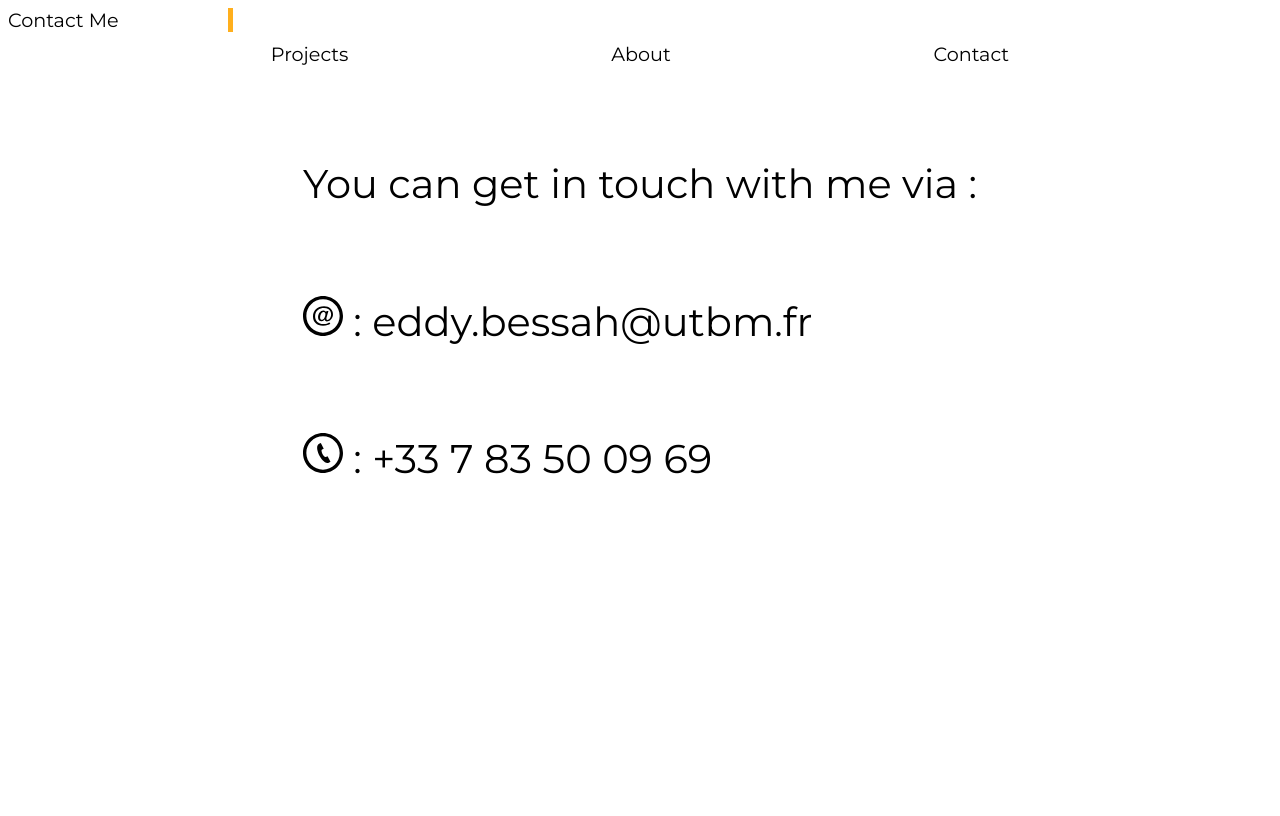
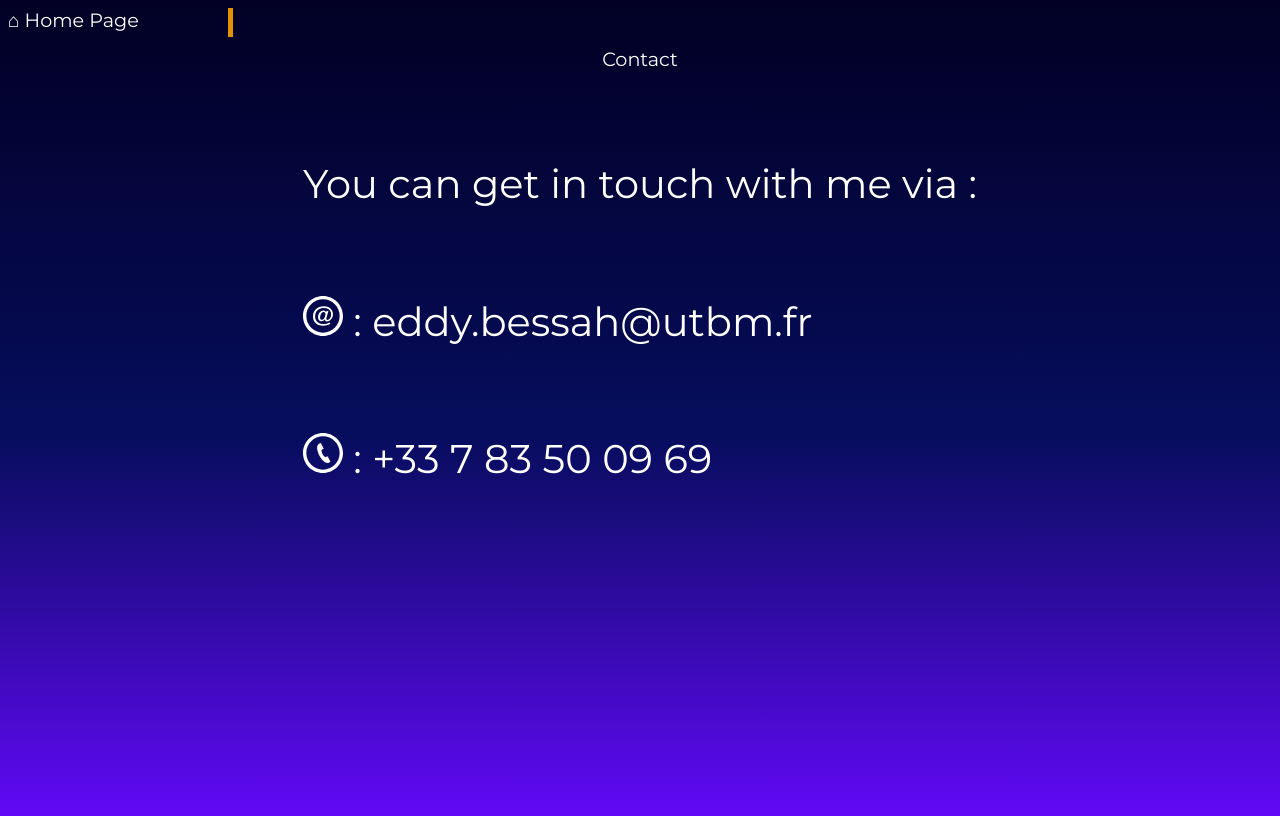
Before and after one commit to EddyBess/portfolio_django, a Django app: page /contact/ in a window 1280 px wide. Before the commit the page ends 474 px from the top, so only its background shows below. Run offline with Django 4.2, Linux system fonts and the light colour scheme.

Commit message:
Version revue

```diff
--- a/portfolio/settings.py
+++ b/portfolio/settings.py
@@ -86,7 +86,7 @@ DATABASES = {
     'default': {
         'ENGINE': 'django.db.backends.sqlite3',
 
-        'NAME':'/Volumes/Crucial X6/dev/portfolio_django 2/db.sqlite3'
+        'NAME':'/Volumes/Crucial X6/dev/web/portfolio_django/db.sqlite3'
 
     }
 }
--- a/portfolioapp/static/details.css
+++ b/portfolioapp/static/details.css
@@ -2,6 +2,9 @@
 
 body{
     font-family: "Montserrat";
+    color: white;
+    background: linear-gradient(180deg, rgba(2,0,36,1) 0%, rgba(6,13,92,1) 53%, rgba(97,9,246,1) 100%);
+    height: 100vh;
 }
 
 .header{
@@ -73,7 +76,7 @@ span{
     position: relative;
     padding-bottom: 5px;
     text-decoration: none;
-    color: black;
+    color: white;
     font-size: 25px;
 }
 
@@ -120,6 +123,7 @@ span{
     }
     span{
         font-size: 2vw;
+
     }
     #link{
         font-size: 2vw;
--- a/portfolioapp/static/navbar.css
+++ b/portfolioapp/static/navbar.css
@@ -1,4 +1,11 @@
 @import url('https://fonts.googleapis.com/css2?family=Montserrat:wght@300;400;700&display=swap');
+body{
+    background: linear-gradient(180deg, rgba(2,0,36,1) 0%, rgba(6,13,92,1) 53%, rgba(97,9,246,1) 100%);
+    height: 100vh;
+    color: white;
+}
+
+
 .header{
     display: flex;
     flex-direction: column;
@@ -18,7 +25,7 @@
 }
 a{
     text-decoration: none;
-    color: black;
+    color: white;
 }
 .navlink {
     display: inline-block;
@@ -51,6 +58,7 @@ strong{
     font-family: 'Montserrat', sans-serif;
     font-size: 1.5vw;
     font-weight: 400;
+    color: white;
 }
 @keyframes blink {
     from{border-color: transparent;}
--- a/portfolioapp/templates/portoflioapp/about.html
+++ b/portfolioapp/templates/portoflioapp/about.html
@@ -1,7 +1,7 @@
 {% extends "./navbar.html"%}
 {% block title %}About{% endblock  %}
+{%block currentPage%}<a href="/about">About</a>{%endblock%}
 
-{% block strong %}<strong>About Me</strong>{% endblock  %}
 {% load static%}
 
 {% block css %}
--- a/portfolioapp/templates/portoflioapp/contact.html
+++ b/portfolioapp/templates/portoflioapp/contact.html
@@ -1,7 +1,7 @@
 {% extends "./navbar.html" %}
 {% block title %}Contact{% endblock %}
+{%block currentPage%}<a href="/contact">Contact</a>{%endblock%}
 
-{% block strong %}<strong> Contact Me </strong>{% endblock %}
 {% load static %}
 {% block css %}
 <link rel="stylesheet" href="{% static 'contact.css' %}">
@@ -13,12 +13,12 @@
     You can get in touch with me via :
 </span>
 <span>
-    <svg xmlns="http://www.w3.org/2000/svg" width="40" height="40" viewBox="0 0 24 24"><path d="M12 2c5.514 0 10 4.486 10 10s-4.486 10-10 10-10-4.486-10-10 4.486-10 10-10zm0-2c-6.627 0-12 5.373-12 12s5.373 12 12 12 12-5.373 12-12-5.373-12-12-12zm.021 17.824c-3.907 0-6.021-2.438-6.021-5.586 0-3.363 2.381-6.062 6.638-6.062 3.107 0 5.362 2.019 5.362 4.801 0 4.356-5.165 5.506-4.906 3.021-.354.555-.927 1.177-2.026 1.177-1.257 0-2.04-.92-2.04-2.403 0-2.222 1.461-4.1 3.19-4.1.829 0 1.399.438 1.638 1.11l.232-.816h1.169c-.122.416-1.161 4.264-1.161 4.264-.323 1.333.675 1.356 1.562.648 1.665-1.29 1.75-4.664-.499-6.071-2.411-1.445-7.897-.551-7.897 4.347 0 2.806 1.976 4.691 4.914 4.691 1.719 0 2.771-.465 3.648-.974l.588.849c-.856.482-2.231 1.104-4.391 1.104zm-1.172-7.153c-.357.67-.588 1.538-.588 2.212 0 1.805 1.761 1.816 2.626.12.356-.697.586-1.586.586-2.265 0-1.458-1.748-1.717-2.624-.067z"/></svg>
+    <svg xmlns="http://www.w3.org/2000/svg" width="40" height="40" viewBox="0 0 24 24"><path fill="#FFFFFF" d="M12 2c5.514 0 10 4.486 10 10s-4.486 10-10 10-10-4.486-10-10 4.486-10 10-10zm0-2c-6.627 0-12 5.373-12 12s5.373 12 12 12 12-5.373 12-12-5.373-12-12-12zm.021 17.824c-3.907 0-6.021-2.438-6.021-5.586 0-3.363 2.381-6.062 6.638-6.062 3.107 0 5.362 2.019 5.362 4.801 0 4.356-5.165 5.506-4.906 3.021-.354.555-.927 1.177-2.026 1.177-1.257 0-2.04-.92-2.04-2.403 0-2.222 1.461-4.1 3.19-4.1.829 0 1.399.438 1.638 1.11l.232-.816h1.169c-.122.416-1.161 4.264-1.161 4.264-.323 1.333.675 1.356 1.562.648 1.665-1.29 1.75-4.664-.499-6.071-2.411-1.445-7.897-.551-7.897 4.347 0 2.806 1.976 4.691 4.914 4.691 1.719 0 2.771-.465 3.648-.974l.588.849c-.856.482-2.231 1.104-4.391 1.104zm-1.172-7.153c-.357.67-.588 1.538-.588 2.212 0 1.805 1.761 1.816 2.626.12.356-.697.586-1.586.586-2.265 0-1.458-1.748-1.717-2.624-.067z"/></svg>
     : <a href="mailto:eddy.bessah@utbm.fr">eddy.bessah@utbm.fr</a>
 
 </span>
 <span>
-    <svg xmlns="http://www.w3.org/2000/svg" width="40" height="40" viewBox="0 0 24 24"><path d="M12 2c5.514 0 10 4.486 10 10s-4.486 10-10 10-10-4.486-10-10 4.486-10 10-10zm0-2c-6.627 0-12 5.373-12 12s5.373 12 12 12 12-5.373 12-12-5.373-12-12-12zm4.5 17.311l-1.76-3.397-1.032.505c-1.12.543-3.4-3.91-2.305-4.497l1.042-.513-1.747-3.409-1.053.52c-3.601 1.877 2.117 12.991 5.8 11.308l1.055-.517z"/></svg>
+    <svg xmlns="http://www.w3.org/2000/svg" width="40" height="40" viewBox="0 0 24 24"><path fill="#FFFFFF" d="M12 2c5.514 0 10 4.486 10 10s-4.486 10-10 10-10-4.486-10-10 4.486-10 10-10zm0-2c-6.627 0-12 5.373-12 12s5.373 12 12 12 12-5.373 12-12-5.373-12-12-12zm4.5 17.311l-1.76-3.397-1.032.505c-1.12.543-3.4-3.91-2.305-4.497l1.042-.513-1.747-3.409-1.053.52c-3.601 1.877 2.117 12.991 5.8 11.308l1.055-.517z"/></svg>
     : +33 7 83 50 09 69
 
 </span>
--- a/portfolioapp/templates/portoflioapp/details.html
+++ b/portfolioapp/templates/portoflioapp/details.html
@@ -16,7 +16,7 @@
 
 
 
-    <a href="/" class="navlink">  ← Back to home page</a>
+    <a href="/projects" class="navlink">  ← Back to projects page</a>
 
     <div class="header">
 
--- a/portfolioapp/templates/portoflioapp/navbar.html
+++ b/portfolioapp/templates/portoflioapp/navbar.html
@@ -15,22 +15,19 @@
 
 <body>
     <div class="header">
-         {% block strong %}
+
         <strong>
-            Eddy BESSAH
+            <a href="/" class="navlink">⌂ Home Page</a>
         </strong>
-        {% endblock %}
+
 
 
     </div>
 
     <nav class="navbar">
-
-        <a class="navlink" href="/">Projects</a>
-
-        <a class="navlink" href="/about">About</a>
-
-        <a class="navlink" href="/contact">Contact</a>
+        {%block currentPage%}
+        <a class="navlink" href="/projects">Projects</a>
+        {%endblock%}
     </nav>
 
     {% block content %}{% endblock %}
--- a/portfolioapp/urls.py
+++ b/portfolioapp/urls.py
@@ -1,7 +1,8 @@
 from django.urls import path
 from . import views
 urlpatterns = [
-    path("",views.projects, name="projects"),
+    path("",views.index,name="index"),
+    path("projects/",views.projects, name="projects"),
     path("projects/<int:project_id>/",views.details , name="details"),
     path("about/",views.about,name="about"),
     path("contact/",views.contact,name="contact")
--- a/portfolioapp/views.py
+++ b/portfolioapp/views.py
@@ -5,6 +5,8 @@ from .models import Project
 
 # Create your views here.
 
+def index(request):
+    return render(request,"portoflioapp/index.html")
 
 def projects(request):
 
--- /dev/null
+++ b/secret_key.txt
@@ -0,0 +1 @@
+django-insecure-d!f@0xzoqhvw8-dov-12c4m5jh5&1==@s_r+rh^fhb4=-w=5tp
```
Also changed, not shown: portfolioapp/static/index.css (added, +55 -0 lines), portfolioapp/templates/portoflioapp/index.html (added, +28 -0 lines), images/images/._background.jpeg (added), images/images/._background.png (added), images/images/background.jpeg (added), 3 other files.
